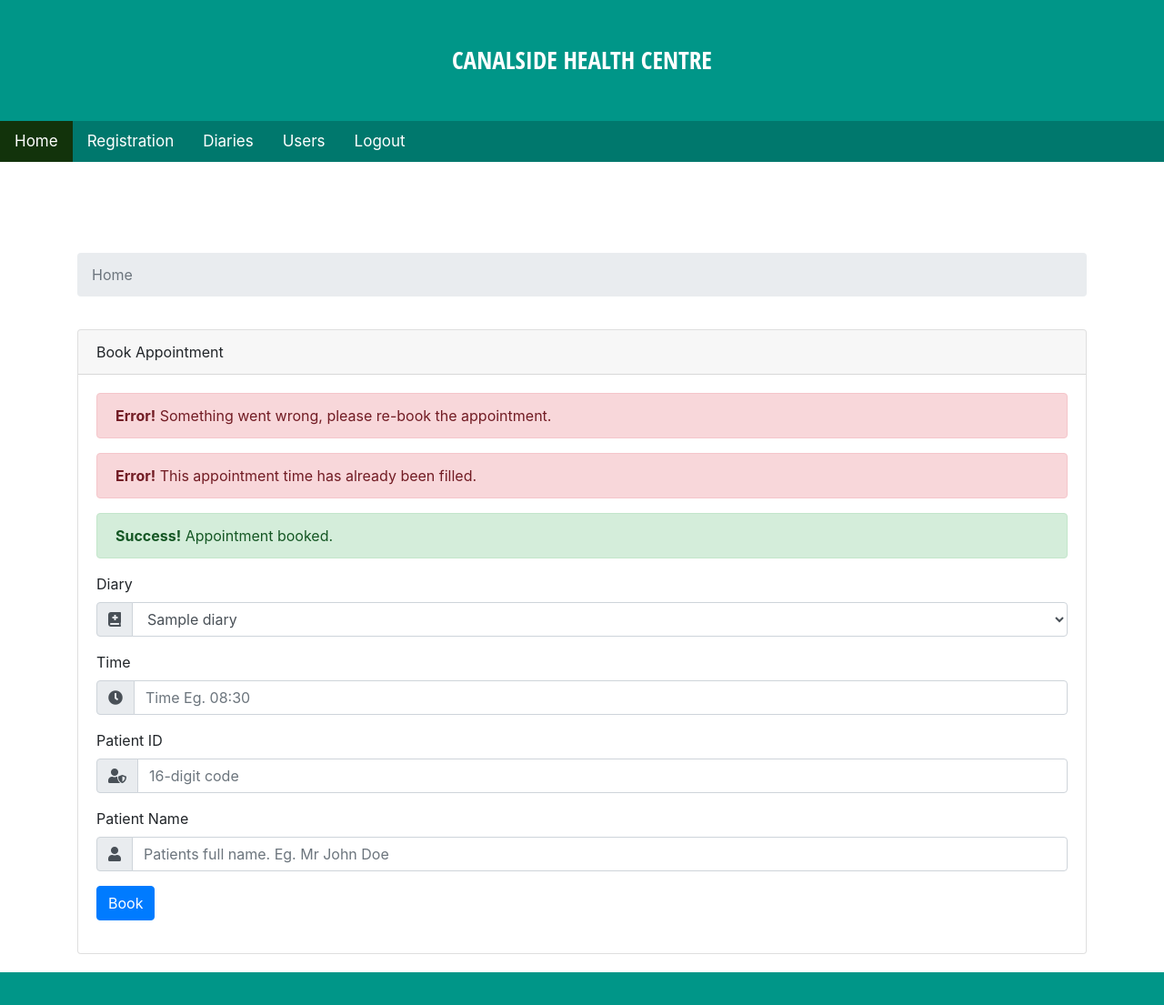
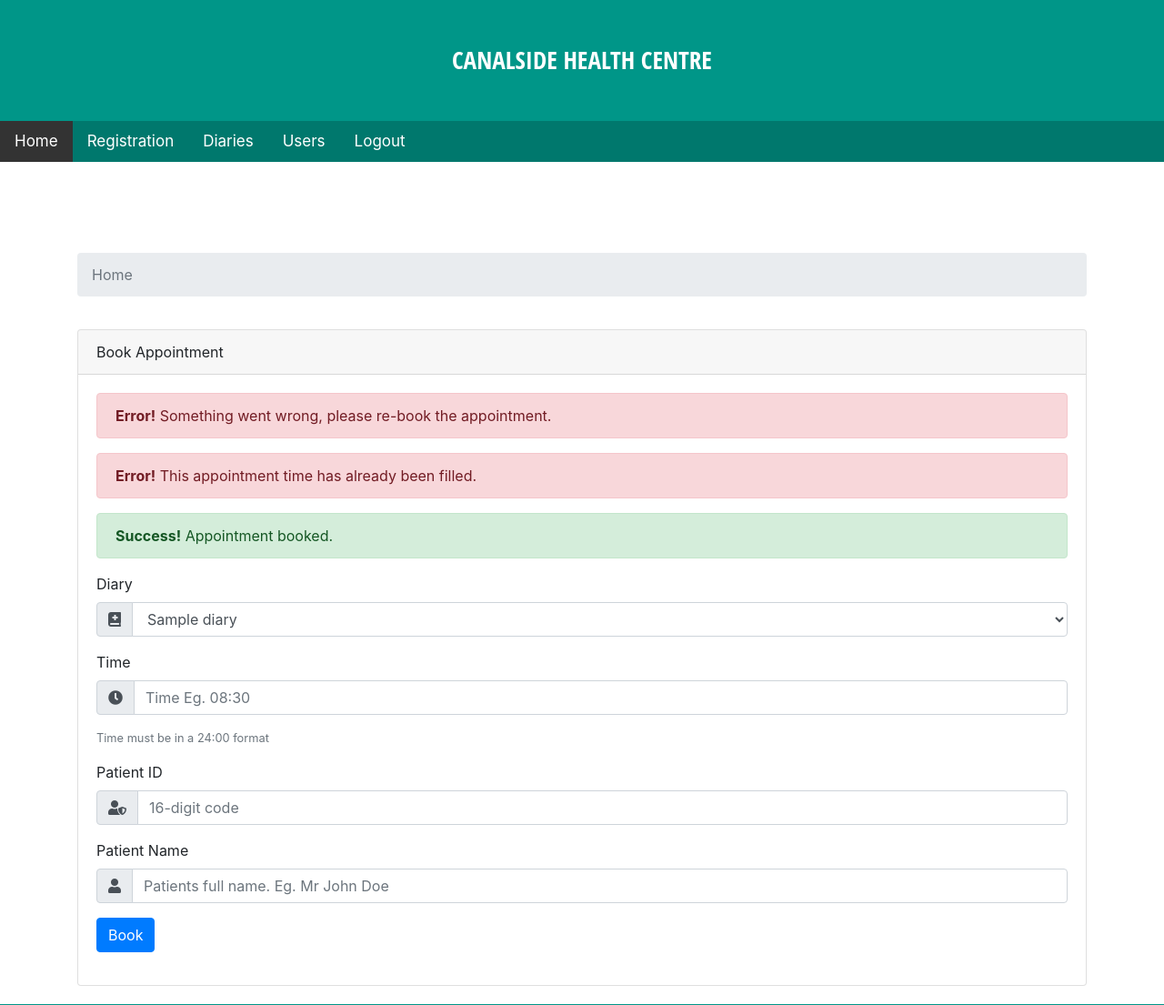
Before and after one commit to patrickfrom98/Canalside-Health-Centre, a PHP site: template htdocs/views/booking-view.php in a window 1280 px wide. Shown: the top 1105 px of the page at 91% size. Run offline with PHP 8.4, Linux system fonts and the light colour scheme; the visitor is signed in with stand-in values (Sample User, id 1); the template is opened without the code that fills it: most values are stand-ins (such as "Sample title", 1, 10 or a date in 2020); data that the repository does not hold is empty; a stand-in replaces the project's code that opens the database connection; some libraries are stand-ins or nearby versions.

Commit message:
Last min changes

```diff
--- a/htdocs/views/booking-view.php
+++ b/htdocs/views/booking-view.php
@@ -72,6 +72,7 @@ if (!isset($_SESSION['name'])) {
                                     <!-- Reference: https://stackoverflow.com/questions/1494671/regular-expression-for-matching-time-in-military-24-hour-format -->
                                     <input type="text" class="form-control" name="time" id="time" placeholder="Time Eg. 08:30" pattern="^([01]\d|2[0-3]):(00|15|30|45)$" title="Time should be a valid time in 24 hour format. Eg. 08:30" required>
                                 </div>
+                                <small class="form-text text-muted">Time must be in a 24:00 format</small>
                             </div>
                             <div class="form-group">
                                 <label for="patient_id">Patient ID</label>
--- a/htdocs/views/css/application-header.css
+++ b/htdocs/views/css/application-header.css
@@ -37,7 +37,7 @@ header h1 {
 }
 
 .home {
-    background-color: #12330b;
+    background-color: #333;
     color: white;
 }
 
```
Also changed, not shown: htdocs/controllers/findUserProcessController.php (+0 -7 lines), img/Login-Sequence.PNG (added), img/Patient-Use-Case.PNG (added), img/Patient-View-Appointments-Sequence.PNG (added), img/Patient-View-Profile-Sequence.PNG (added), img/Receptionist Register Patient Sequence.PNG (added), img/Receptionist-Add-Account-Sequence.PNG (added), img/Receptionist-Add-Diary-Sequence.PNG (added), img/Receptionist-Book-Appointment-Sequence.PNG (added), img/Receptionist-Use-Case.PNG (added), img/Receptionist-View-Appointments-Sequence.PNG (added), img/Receptionist-View-Patient-Profile-Sequence.PNG (added), img/Receptionist-View-Profiles-Sequence.PNG (added), img/Signup-Sequence.PNG (added), 1 more files.
